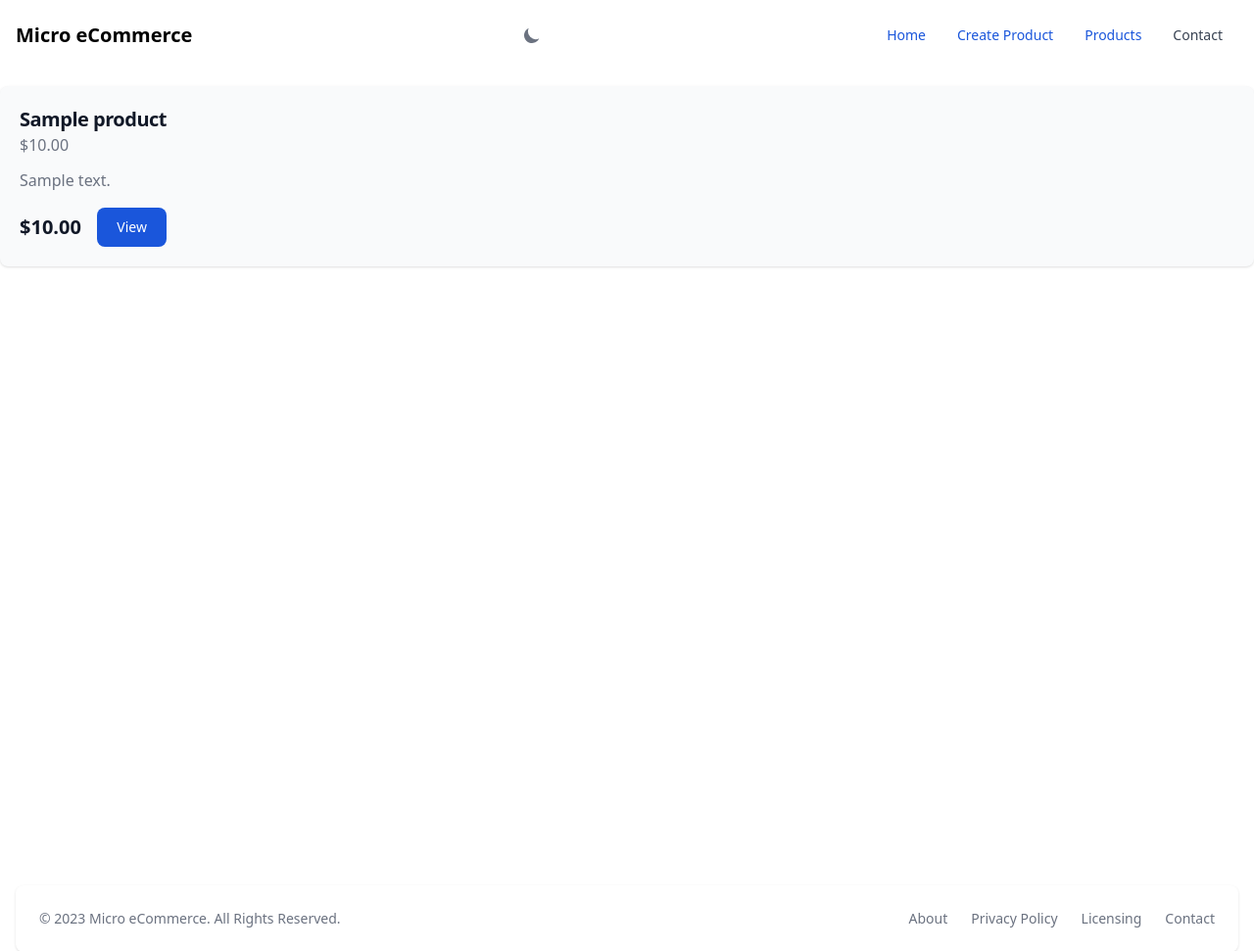
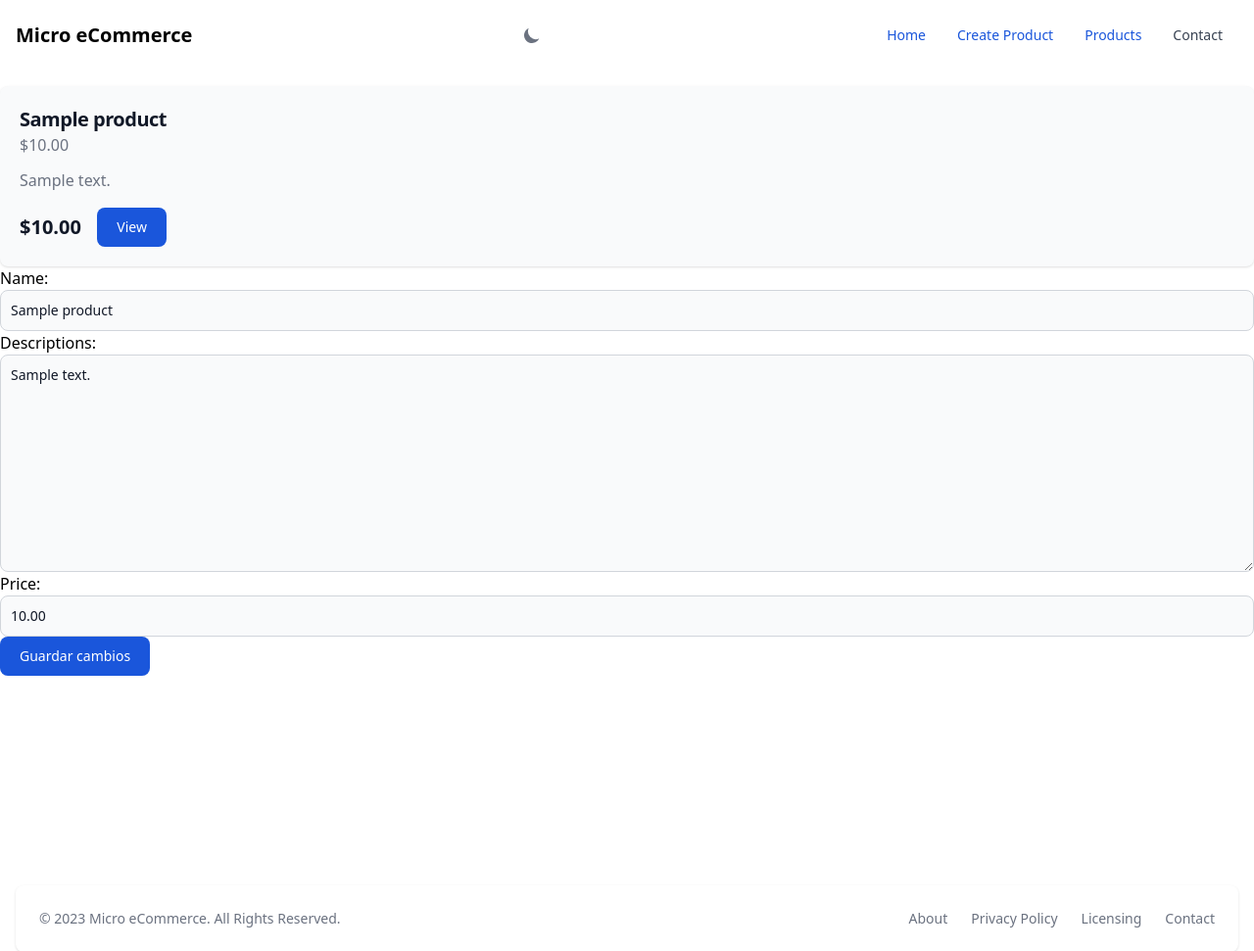
Before and after one commit to codingforentrepreneurs/micro-ecommerce, a Django app: a page that uses src/templates/products/detail.html in a window 1280 px wide. Shown: the top 971 px of the page at 98% size. Run offline with Django 4.2, Linux system fonts and the light colour scheme; a user stored in the database is signed in; tables that the repository leaves empty hold one stand-in row (values such as "Sample post"); style sheets or scripts are compiled from the project's sources.

Commit message:
actualizar producto pero no redirige a el detalle

```diff
--- a/src/products/urls.py
+++ b/src/products/urls.py
@@ -1,7 +1,7 @@
 from django.urls import path
 
 from . import views
-from .views import ProductCreateView, ProductDetailView, ProductListView
+from .views import ProductCreateView, ProductDetailView, ProductListView, ProductUpdateView
 # from django.views.decorators.cache import cache_page
 
 app_name = 'products'
@@ -9,6 +9,7 @@ urlpatterns = [
     # path('', cache_page(60 * 15, key_prefix='product_list')(ProductListView.as_view()), name='product_list_class'),
     path('', ProductListView.as_view(), name='product_list_class'),
     path('create/', views.product_create_view, name='product_create'),
+    path('create_class/', ProductCreateView.as_view(), name='product_create_class'),
     path('<slug:slug>/', ProductDetailView.as_view(), name='product_detail'),
-    path('create_class/', ProductCreateView.as_view(), name='product_create_class'),
+    path('<slug:slug>/update/', ProductUpdateView.as_view(), name='product_update'),
 ]
--- a/src/products/views.py
+++ b/src/products/views.py
@@ -1,12 +1,12 @@
 from django.shortcuts import get_object_or_404, render, redirect
 
 # Create your views here.
-from django.urls import reverse_lazy
+from django.urls import reverse, reverse_lazy
 
 from django.contrib.auth.mixins import LoginRequiredMixin
 from django.views.generic.list import ListView
 from django.views.generic.detail import DetailView
-from django.views.generic.edit import CreateView
+from django.views.generic.edit import CreateView, UpdateView
 from django.core.cache import cache
 from .models import Product
 from .forms import ProductForm
@@ -22,20 +22,27 @@ class ProductDetailView(LoginRequiredMixin, DetailView):
     context_object_name = 'product'
     slug_field = 'handle'
 
-    # def get_context_data(self, **kwargs):
-    #     context = super().get_context_data(**kwargs)
-    #     if self.object.user == self.request.user:
-    #         form = ProductForm(instance=self.object)
-    #         context['form'] = form
-    #     return context
+    def get_context_data(self, **kwargs):
+        context = super().get_context_data(**kwargs)
+        if self.object.user == self.request.user:
+            form = ProductForm(instance=self.object)
+            context['form'] = form
+        return context
 
-    # def post(self, request):
-    #     self.object = self.get_object()
-    #     if self.object.user == request.user:
-    #         form = ProductForm(request.POST, instance=self.object)
-    #         if form.is_valid():
-    #             form.save()
-    #     return self.render_to_response(self.get_context_data())
+class ProductUpdateView(LoginRequiredMixin, UpdateView):
+    model = Product
+    # template_name = 'products/update.html'
+    form_class = ProductForm
+    slug_field = 'handle'
+
+    def get_success_url(self):
+        # return reverse('products:product_detail', kwargs={'handle': self.object.handle})
+        return reverse('products:product_list_class')
+
+    def form_valid(self, form):
+        if self.object.user == self.request.user:
+            form.save()
+        return super().form_valid(form)
 
 def product_detail_view(request, handle=None):
     obj = get_object_or_404(Product, handle=handle)
--- a/src/templates/products/detail.html
+++ b/src/templates/products/detail.html
@@ -20,4 +20,11 @@
         </div>
     </div>
 </div>
+
+<!-- formulario para actualizar el producto -->
+<form method="post" action="{% url 'products:product_update' product.handle %}">
+    {% csrf_token %}
+    {{ form.as_p }}
+    <button type="submit" class="text-white bg-blue-700 hover:bg-blue-800 focus:ring-4 focus:outline-none focus:ring-blue-300 font-medium rounded-lg text-sm px-5 py-2.5 text-center dark:bg-blue-600 dark:hover:bg-blue-700 dark:focus:ring-blue-800">Guardar cambios</button>
+  </form>
 {% endblock %}
```
